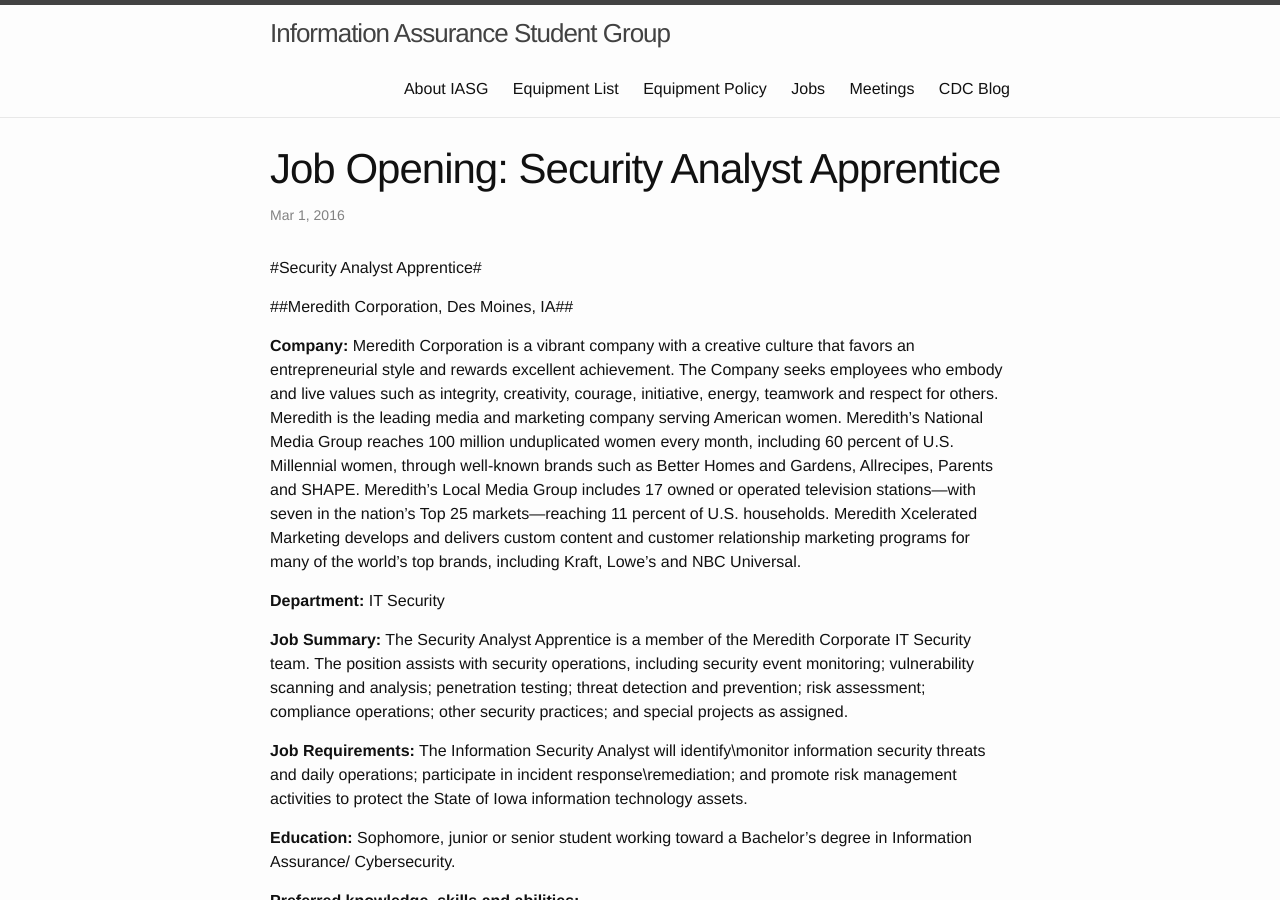
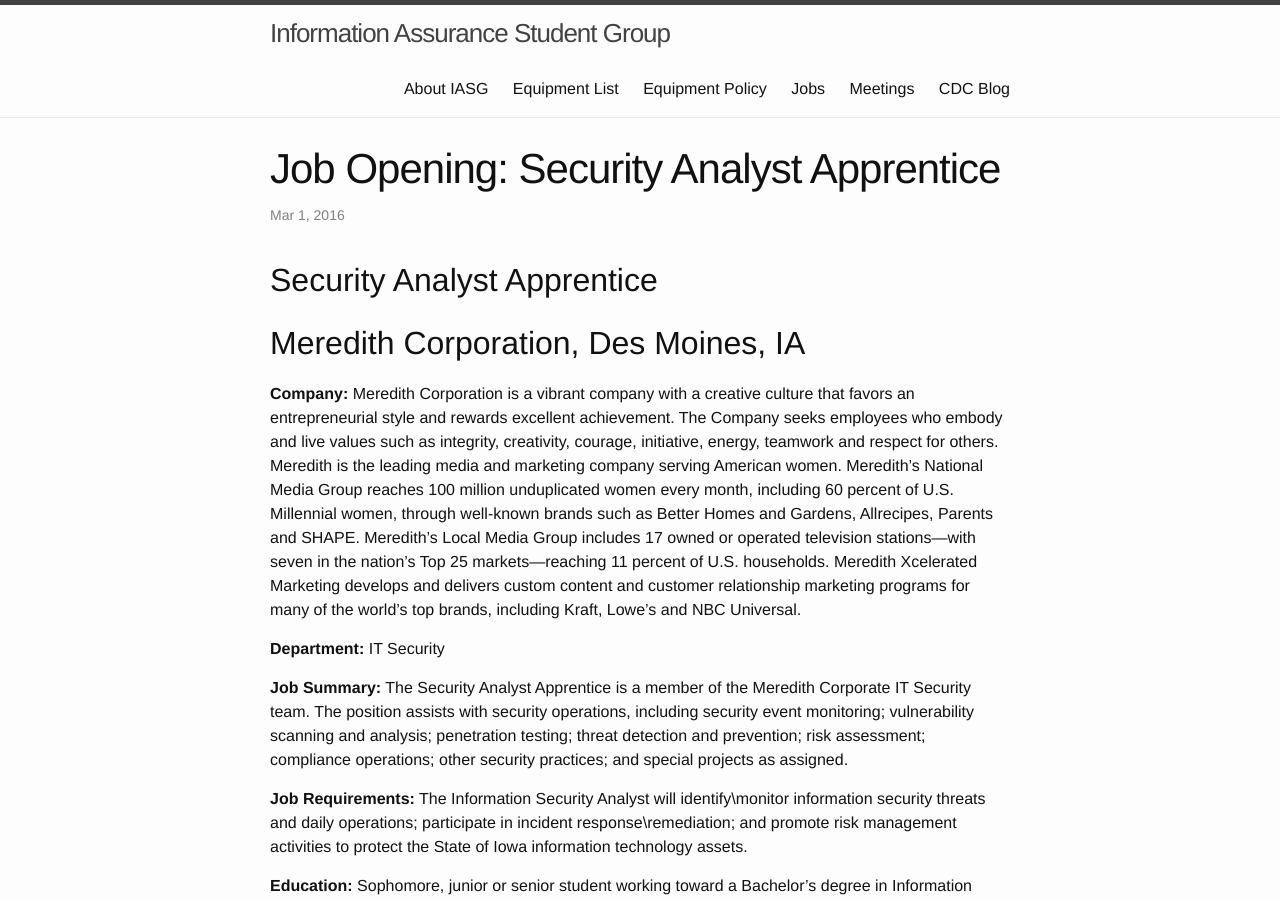
Before and after one commit to IASG/iasg.github.io, a Jekyll site: the page built from _posts/2016-03-01-jobs.markdown, in a window 1280 px wide and 900 px high. Built offline with Jekyll 4.4.1, drawn with Linux system fonts in a browser that asks for light colours.

```diff
--- a/_posts/2016-03-01-jobs.markdown
+++ b/_posts/2016-03-01-jobs.markdown
@@ -6,9 +6,11 @@ categories: jobs
 excerpt: >
    Security Analyst Apprentice - Meredith Corporation, Des Moines, IA
 ---
-#Security Analyst Apprentice#
+Security Analyst Apprentice
+------
 
-##Meredith Corporation, Des Moines, IA##
+Meredith Corporation, Des Moines, IA
+------
 
 
 
```
